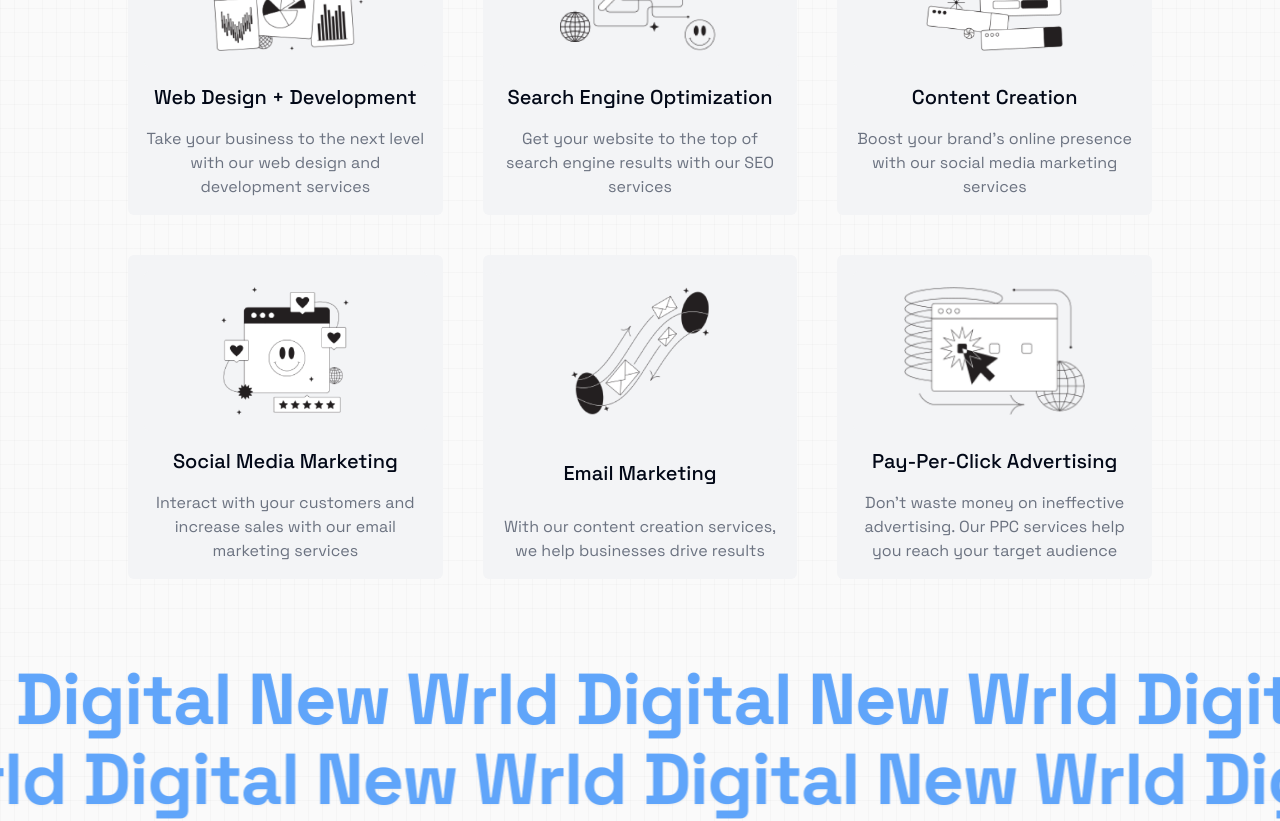
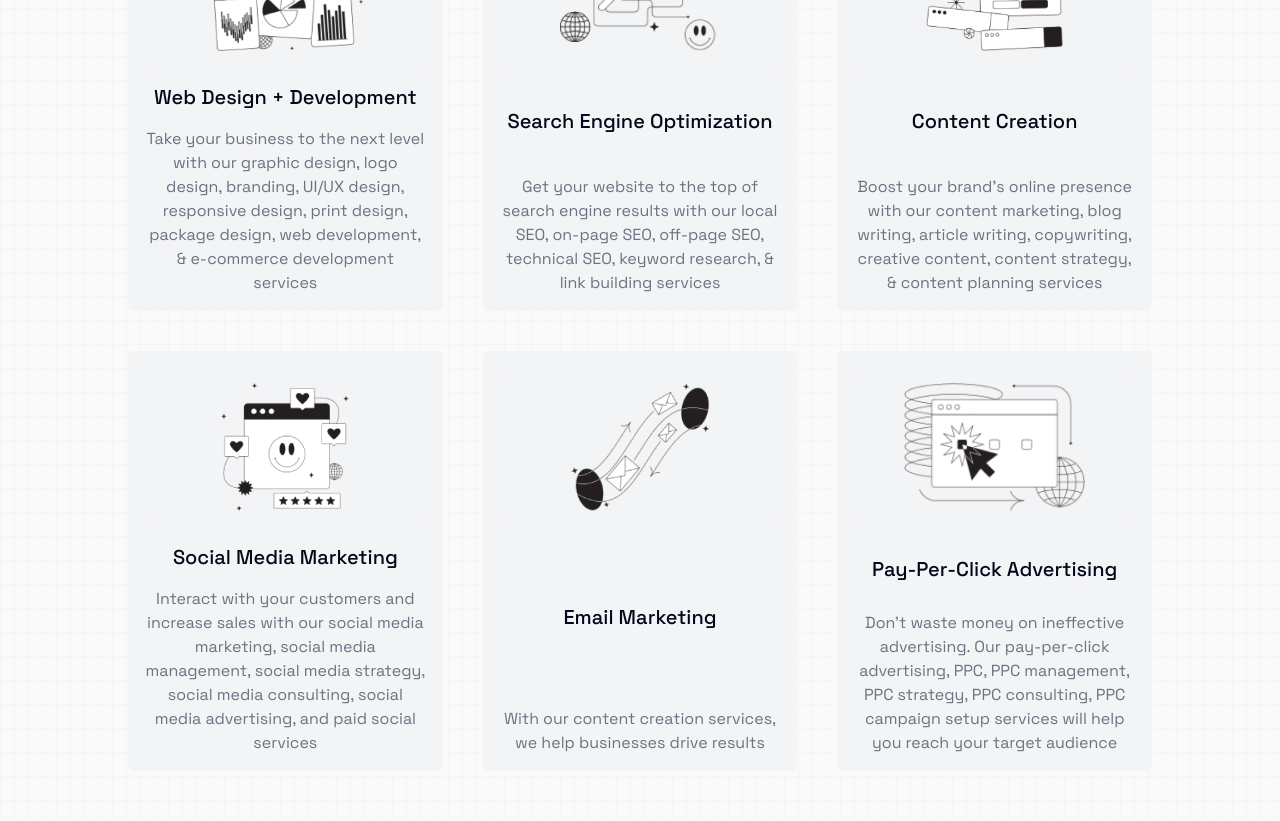
Before and after one commit to akoweicollinxx/digital-marketing-main, a Next.js app: page / in a window 1280 px wide. Shown: the part 1480-2301 px from the top of the page. Built offline with nearby package versions, Linux system fonts and the light colour scheme.

Commit message:
Update page.tsx

```diff
--- a/app/page.tsx
+++ b/app/page.tsx
@@ -23,25 +23,25 @@ const services = [
     icon: "/images/s_6.png",
     title: "Web Design + Development",
     description:
-      "Take your business to the next level with our web design and development services",
+      "Take your business to the next level with our graphic design, logo design, branding, UI/UX design, responsive design, print design, package design, web development, & e-commerce development services",
   },
   {
     icon: "/images/s_1.png",
     title: "Search Engine Optimization",
     description:
-      "Get your website to the top of search engine results with our SEO services",
+      "Get your website to the top of search engine results with our local SEO, on-page SEO, off-page SEO, technical SEO, keyword research, & link building services",
   },
   {
     icon: "/images/s_5.png",
     title: "Content Creation",
     description:
-      "Boost your brand's online presence with our social media marketing services",
+      "Boost your brand's online presence with our content marketing, blog writing, article writing, copywriting, creative content, content strategy, & content planning services",
   },
   {
     icon: "/images/s_3.png",
     title: "Social Media Marketing",
     description:
-      "Interact with your customers and increase sales with our email marketing services",
+      "Interact with your customers and increase sales with our social media marketing, social media management, social media strategy, social media consulting, social media advertising, and paid social services",
   },
   {
     icon: "/images/s_4.png",
@@ -53,7 +53,7 @@ const services = [
     icon: "/images/s_2.png",
     title: "Pay-Per-Click Advertising",
     description:
-      "Don't waste money on ineffective advertising. Our PPC services help you reach your target audience",
+      "Don't waste money on ineffective advertising. Our pay-per-click advertising, PPC, PPC management, PPC strategy, PPC consulting, PPC campaign setup services will help you reach your target audience",
   },
 ];
 
```
